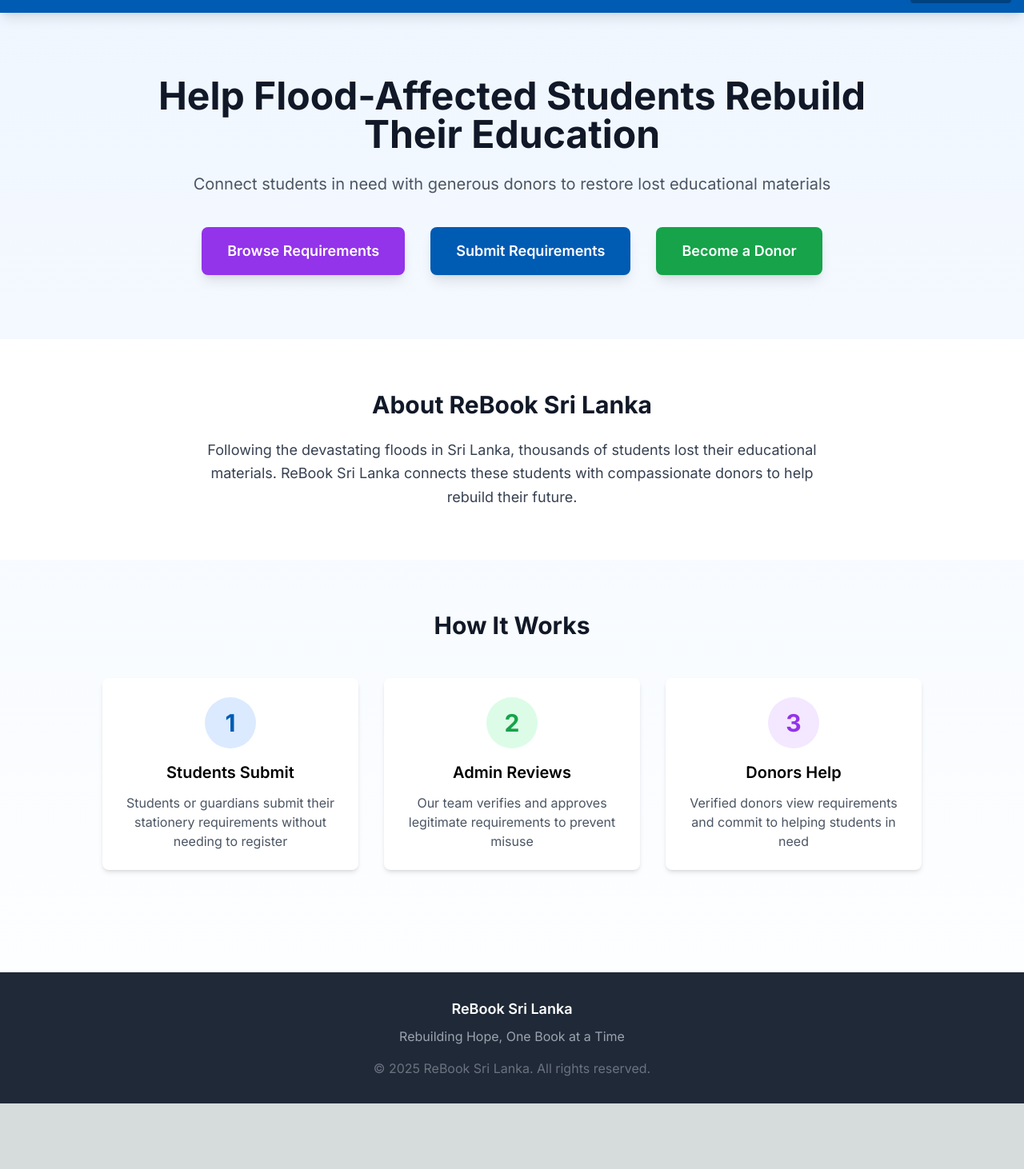
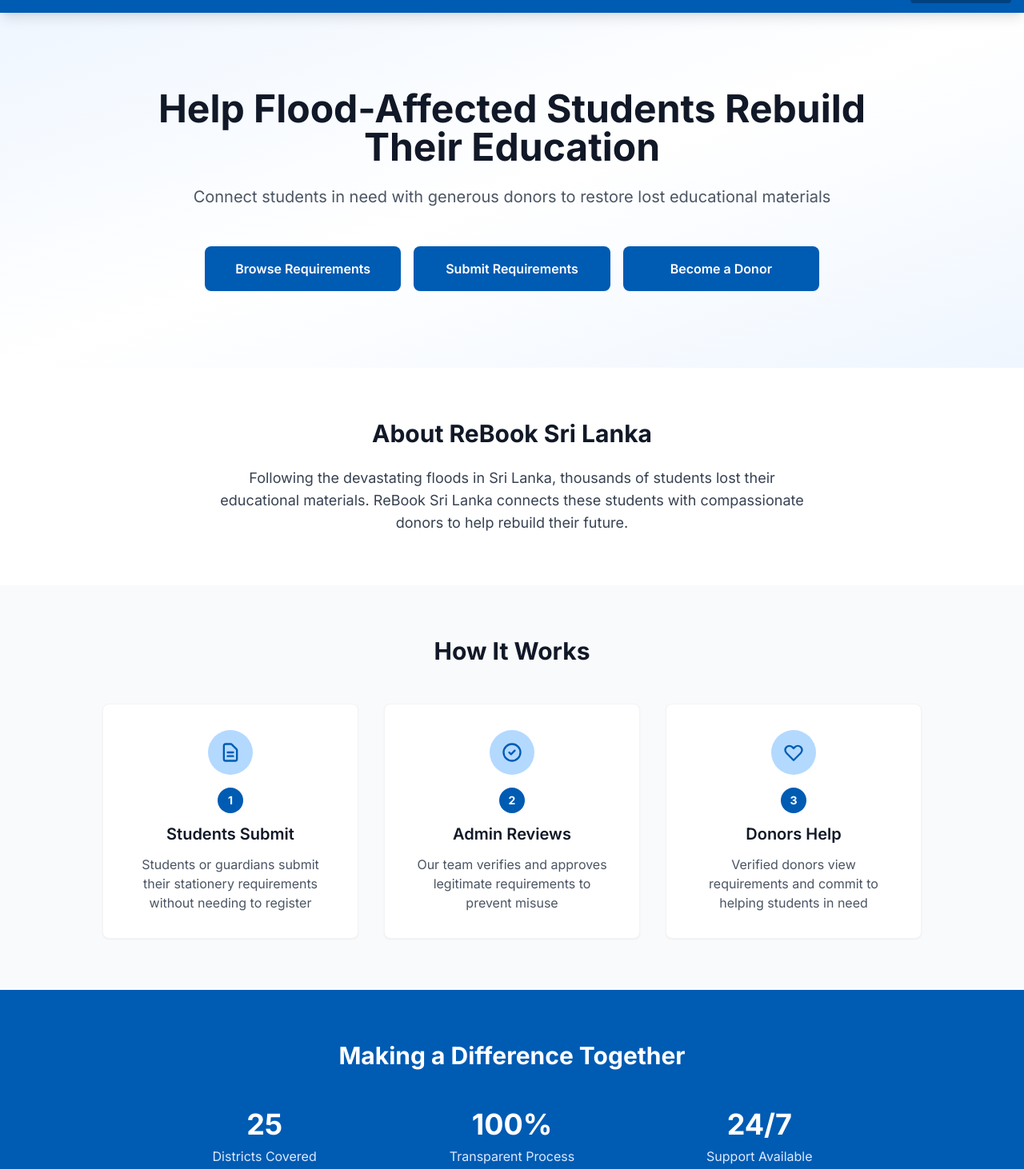
Before and after one commit to Pamudu2002/ReBook-Sri-Lanka, a Next.js app: page / in a window 1280 px wide. Shown: the part 48-1510 px from the top of the page at 80% size. Before the commit the page ends 1428 px from the top, so only its background shows below. Built offline with nearby package versions, Linux system fonts and the light colour scheme.

Commit message:
ui update

```diff
--- a/app/page.tsx
+++ b/app/page.tsx
@@ -8,49 +8,51 @@ export default function Home() {
   const { t } = useLanguage();
 
   return (
-    <div className="min-h-screen bg-gradient-to-b from-blue-50 to-white">
+    <div className="min-h-screen bg-white">
       <Navbar />
 
       {/* Hero Section */}
-      <section className="container mx-auto px-4 py-20">
-        <div className="text-center max-w-4xl mx-auto">
-          <h1 className="text-5xl font-bold text-gray-900 mb-6">
+      <section className="relative bg-gradient-to-br from-blue-50 via-white to-blue-50 py-16 md:py-24">
+        <div className="container mx-auto px-4">
+          <div className="max-w-4xl mx-auto text-center">
+            <h1 className="text-3xl md:text-5xl font-bold text-gray-900 mb-4 md:mb-6 leading-tight">
               {t('heroTitle')}
             </h1>
-          <p className="text-xl text-gray-600 mb-10">
+            <p className="text-base md:text-xl text-gray-600 mb-8 md:mb-12 px-4">
               {t('heroSubtitle')}
             </p>
-          <div className="flex justify-center space-x-4 flex-wrap gap-4">
+            <div className="grid grid-cols-1 sm:grid-cols-3 gap-3 md:gap-4 max-w-3xl mx-auto">
               <Link
                 href="/submissions"
-              className="bg-purple-600 hover:bg-purple-700 text-white px-8 py-4 rounded-lg text-lg font-semibold transition-colors shadow-lg"
+                className="bg-primary-600 hover:bg-primary-700 text-white px-6 py-4 rounded-lg text-base font-semibold transition-all shadow-sm hover:shadow-md"
               >
                 Browse Requirements
               </Link>
               <Link
                 href="/student/submit"
-              className="bg-primary-600 hover:bg-primary-700 text-white px-8 py-4 rounded-lg text-lg font-semibold transition-colors shadow-lg"
+                className="bg-primary-600 hover:bg-primary-700 text-white px-6 py-4 rounded-lg text-base font-semibold transition-all shadow-sm hover:shadow-md"
               >
                 {t('studentCTA')}
               </Link>
               <Link
                 href="/donor/register"
-              className="bg-green-600 hover:bg-green-700 text-white px-8 py-4 rounded-lg text-lg font-semibold transition-colors shadow-lg"
+                className="bg-primary-600 hover:bg-primary-700 text-white px-6 py-4 rounded-lg text-base font-semibold transition-all shadow-sm hover:shadow-md"
               >
                 {t('donorCTA')}
               </Link>
             </div>
           </div>
+        </div>
       </section>
 
       {/* About Section */}
-      <section className="bg-white py-16">
+      <section className="py-12 md:py-16 bg-white">
         <div className="container mx-auto px-4">
           <div className="max-w-3xl mx-auto text-center">
-            <h2 className="text-3xl font-bold text-gray-900 mb-6">
+            <h2 className="text-2xl md:text-3xl font-bold text-gray-900 mb-4 md:mb-6">
               {t('aboutTitle')}
             </h2>
-            <p className="text-lg text-gray-700 leading-relaxed">
+            <p className="text-base md:text-lg text-gray-700 leading-relaxed px-4">
               {t('aboutDescription')}
             </p>
           </div>
@@ -58,49 +60,93 @@ export default function Home() {
       </section>
 
       {/* How It Works Section */}
-      <section className="container mx-auto px-4 py-16">
+      <section className="py-12 md:py-16 bg-gray-50">
+        <div className="container mx-auto px-4">
           <div className="max-w-5xl mx-auto">
-          <h2 className="text-3xl font-bold text-center text-gray-900 mb-12">
+            <h2 className="text-2xl md:text-3xl font-bold text-center text-gray-900 mb-8 md:mb-12">
               How It Works
             </h2>
-          <div className="grid md:grid-cols-3 gap-8">
-            <div className="bg-white p-6 rounded-lg shadow-md text-center">
-              <div className="w-16 h-16 bg-blue-100 rounded-full flex items-center justify-center mx-auto mb-4">
-                <span className="text-3xl font-bold text-primary-600">1</span>
+            <div className="grid grid-cols-1 md:grid-cols-3 gap-6 md:gap-8">
+              <div className="bg-white p-6 md:p-8 rounded-lg shadow-sm border border-gray-100 hover:shadow-md transition-shadow">
+                <div className="w-14 h-14 bg-primary-100 rounded-full flex items-center justify-center mx-auto mb-4">
+                  <svg className="w-7 h-7 text-primary-600" fill="none" stroke="currentColor" viewBox="0 0 24 24">
+                    <path strokeLinecap="round" strokeLinejoin="round" strokeWidth={2} d="M9 12h6m-6 4h6m2 5H7a2 2 0 01-2-2V5a2 2 0 012-2h5.586a1 1 0 01.707.293l5.414 5.414a1 1 0 01.293.707V19a2 2 0 01-2 2z" />
+                  </svg>
                 </div>
-              <h3 className="text-xl font-semibold mb-3">Students Submit</h3>
-              <p className="text-gray-600">
+                <div className="w-8 h-8 bg-primary-600 text-white rounded-full flex items-center justify-center mx-auto mb-3 text-sm font-bold">
+                  1
+                </div>
+                <h3 className="text-lg md:text-xl font-semibold mb-3 text-gray-900 text-center">Students Submit</h3>
+                <p className="text-sm md:text-base text-gray-600 text-center leading-relaxed">
                   Students or guardians submit their stationery requirements without needing to register
                 </p>
               </div>
-            <div className="bg-white p-6 rounded-lg shadow-md text-center">
-              <div className="w-16 h-16 bg-green-100 rounded-full flex items-center justify-center mx-auto mb-4">
-                <span className="text-3xl font-bold text-green-600">2</span>
+              <div className="bg-white p-6 md:p-8 rounded-lg shadow-sm border border-gray-100 hover:shadow-md transition-shadow">
+                <div className="w-14 h-14 bg-primary-100 rounded-full flex items-center justify-center mx-auto mb-4">
+                  <svg className="w-7 h-7 text-primary-600" fill="none" stroke="currentColor" viewBox="0 0 24 24">
+                    <path strokeLinecap="round" strokeLinejoin="round" strokeWidth={2} d="M9 12l2 2 4-4m6 2a9 9 0 11-18 0 9 9 0 0118 0z" />
+                  </svg>
                 </div>
-              <h3 className="text-xl font-semibold mb-3">Admin Reviews</h3>
-              <p className="text-gray-600">
+                <div className="w-8 h-8 bg-primary-600 text-white rounded-full flex items-center justify-center mx-auto mb-3 text-sm font-bold">
+                  2
+                </div>
+                <h3 className="text-lg md:text-xl font-semibold mb-3 text-gray-900 text-center">Admin Reviews</h3>
+                <p className="text-sm md:text-base text-gray-600 text-center leading-relaxed">
                   Our team verifies and approves legitimate requirements to prevent misuse
                 </p>
               </div>
-            <div className="bg-white p-6 rounded-lg shadow-md text-center">
-              <div className="w-16 h-16 bg-purple-100 rounded-full flex items-center justify-center mx-auto mb-4">
-                <span className="text-3xl font-bold text-purple-600">3</span>
+              <div className="bg-white p-6 md:p-8 rounded-lg shadow-sm border border-gray-100 hover:shadow-md transition-shadow">
+                <div className="w-14 h-14 bg-primary-100 rounded-full flex items-center justify-center mx-auto mb-4">
+                  <svg className="w-7 h-7 text-primary-600" fill="none" stroke="currentColor" viewBox="0 0 24 24">
+                    <path strokeLinecap="round" strokeLinejoin="round" strokeWidth={2} d="M4.318 6.318a4.5 4.5 0 000 6.364L12 20.364l7.682-7.682a4.5 4.5 0 00-6.364-6.364L12 7.636l-1.318-1.318a4.5 4.5 0 00-6.364 0z" />
+                  </svg>
                 </div>
-              <h3 className="text-xl font-semibold mb-3">Donors Help</h3>
-              <p className="text-gray-600">
+                <div className="w-8 h-8 bg-primary-600 text-white rounded-full flex items-center justify-center mx-auto mb-3 text-sm font-bold">
+                  3
+                </div>
+                <h3 className="text-lg md:text-xl font-semibold mb-3 text-gray-900 text-center">Donors Help</h3>
+                <p className="text-sm md:text-base text-gray-600 text-center leading-relaxed">
                   Verified donors view requirements and commit to helping students in need
                 </p>
+              </div>
+            </div>
+          </div>
+        </div>
+      </section>
+
+      {/* Stats Section */}
+      <section className="py-12 md:py-16 bg-primary-600">
+        <div className="container mx-auto px-4">
+          <div className="max-w-4xl mx-auto">
+            <h2 className="text-2xl md:text-3xl font-bold text-center text-white mb-8 md:mb-12">
+              Making a Difference Together
+            </h2>
+            <div className="grid grid-cols-1 sm:grid-cols-3 gap-6 md:gap-8">
+              <div className="text-center">
+                <div className="text-3xl md:text-4xl font-bold text-white mb-2">25</div>
+                <p className="text-sm md:text-base text-blue-100">Districts Covered</p>
+              </div>
+              <div className="text-center">
+                <div className="text-3xl md:text-4xl font-bold text-white mb-2">100%</div>
+                <p className="text-sm md:text-base text-blue-100">Transparent Process</p>
+              </div>
+              <div className="text-center">
+                <div className="text-3xl md:text-4xl font-bold text-white mb-2">24/7</div>
+                <p className="text-sm md:text-base text-blue-100">Support Available</p>
+              </div>
             </div>
           </div>
         </div>
       </section>
 
       {/* Footer */}
-      <footer className="bg-gray-800 text-white py-8 mt-16">
-        <div className="container mx-auto px-4 text-center">
-          <p className="text-lg font-semibold mb-2">{t('appName')}</p>
-          <p className="text-gray-400">{t('appTagline')}</p>
-          <p className="text-gray-500 mt-4">© 2025 ReBook Sri Lanka. All rights reserved.</p>
+      <footer className="bg-gray-900 text-white py-8 md:py-12">
+        <div className="container mx-auto px-4">
+          <div className="max-w-4xl mx-auto text-center">
+            <p className="text-lg md:text-xl font-semibold mb-2">{t('appName')}</p>
+            <p className="text-sm md:text-base text-gray-400 mb-4">{t('appTagline')}</p>
+            <p className="text-xs md:text-sm text-gray-500">© 2025 ReBook Sri Lanka. All rights reserved.</p>
+          </div>
         </div>
       </footer>
     </div>
--- a/lib/translations.ts
+++ b/lib/translations.ts
@@ -156,6 +156,8 @@ export const translations = {
     districtStatistics: 'District Statistics',
     legend: 'Legend',
     noRequirements: 'No Requirements',
+    allDistricts: 'All Districts',
+    clearFilter: 'Clear Filter',
   },
 
   si: {
@@ -311,10 +313,12 @@ export const translations = {
 
     // District Map
     districtMap: 'දිස්ත්‍රික්ක සිතියම',
-    districtMapDesc: 'ශ්‍රී ලංකාවේ දිස්ත්‍රික්ක 25 හරහා අවශ්‍යතා සහ සම්පූර්ණ කිරීමේ සංඛ්‍යාලේඛන බලන්න',
+    districtMapDesc: 'ශ්‍රී ලංකාවේ දිස්ත්‍රික්ක 25 පුරා අවශ්‍යතා සහ සම්පූර්ණ කිරීමේ සංඛ්‍යාලේඛන බලන්න',
     districtStatistics: 'දිස්ත්‍රික්ක සංඛ්‍යාලේඛන',
     legend: 'පැහැදිලි කිරීම',
     noRequirements: 'අවශ්‍යතා නැත',
+    allDistricts: 'සියලුම දිස්ත්‍රික්ක',
+    clearFilter: 'පෙරහන ඉවත් කරන්න',
   },
 
   ta: {
@@ -474,6 +478,8 @@ export const translations = {
     districtStatistics: 'மாவட்ட புள்ளிவிவரங்கள்',
     legend: 'குறியீடு',
     noRequirements: 'தேவைகள் இல்லை',
+    allDistricts: 'அனைத்து மாவட்டங்கள்',
+    clearFilter: 'வடிப்பானை அழி',
   },
 };
 
```
Also changed, not shown: app/submissions/page.tsx (+51 -5 lines). Lines whose indentation alone changed are shown as unchanged.
